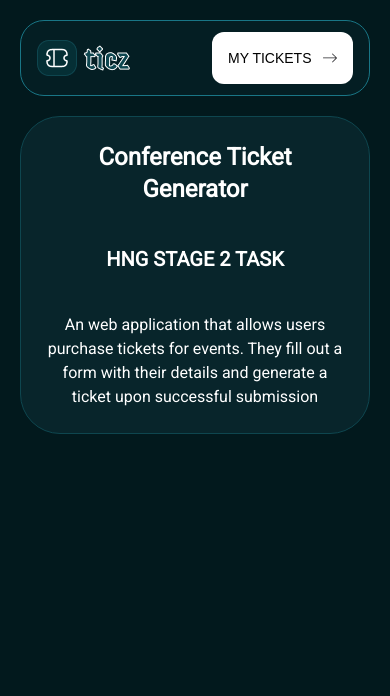
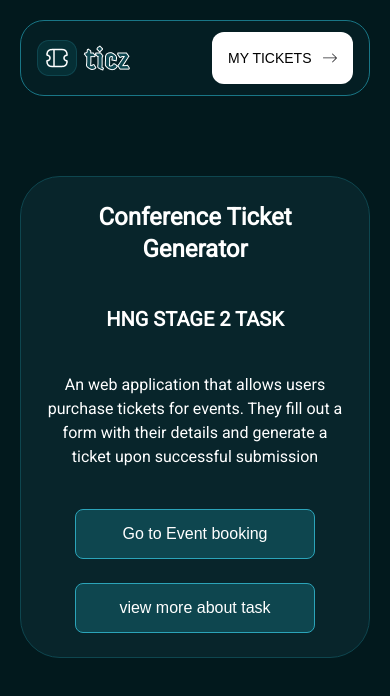
Before and after one commit to Thatchidinma/hngx-stage2-conference_ticket_generator, a Next.js app: page / in a window 390 px wide. Shown: the top 696 px of the page. Built offline with nearby package versions, Linux system fonts and the light colour scheme; a web font is replaced by a local one.

Commit message:
feat: added buttons to landnng page and added navigation across the  web page

```diff
--- a/app/page.jsx
+++ b/app/page.jsx
@@ -1,12 +1,18 @@
+import Button from "@/components/ui/Button";
+import Link from "next/link";
 
 export default function Home() {
 
   return (
-  <div className="flex justify-center mt-5 lg:mt-48 ">
+  <div className="flex justify-center mt-20 lg:mt-48 ">
       <main className=" w-full lg:w-[800px] border border-border bg-[#08252B] lg:bg-green-1 rounded-[40px] p-6 lg:p-12 lg:pt-10 flex flex-col gap-10 text-center  ">
         <h1 className="text-2xl lg:text-4xl font-semibold">Conference Ticket Generator</h1>
         <h2 className="text-xl lg:text-2xl font-semibold">HNG STAGE 2 TASK</h2>
         <p className="">An web application that allows users purchase tickets for events. They fill out a form with their details and generate a ticket upon successful submission</p>
+        <div className="flex flex-col sm:flex-row gap-6 sm:gap-10 w-[80%] m-auto justify-center">
+        <Link href={'/event'}><Button className='w-auto bg-border hover:scale-110 hover:animate-none' text={'Go to Event booking'}/></Link>
+        <Link href={'/project'}><Button className='w-auto bg-border hover:scale-110 hover:animate-none' text={'view more about task'}/></Link>
+        </div>
       </main>
     </div>
   );
--- a/app/project/page.jsx
+++ b/app/project/page.jsx
@@ -2,6 +2,7 @@
 import ButtonPair from '@/components/layout/ButtonPair'
 import React from 'react'
 import { useRouter } from 'next/navigation'
+import Link from 'next/link'
 
 const ProjectHome = () => {
     const route = useRouter();
@@ -95,7 +96,8 @@ const ProjectHome = () => {
                 <li>Integrating payment gateways for ticket purchases.</li>
                 <li>Generating & validating QR Codes for event check-in (Advanced).</li>
             </ul>
-            <p className="my-8 text-center font-semibold ">Need Help? Reach Out! 💬</p>
+            <p className="mt-8 text-center font-semibold ">Need Help? Reach Out! 💬</p>
+            <Link href={"http://thatchidinma.com"}><p className="mt-4 mb-8 text-center hover:scale-110 animate ease-in-out w-fit mx-auto"> <span className="text-4xl">👩🏾‍💻</span>  Thatchidinma.com</p></Link>
 
             <ButtonPair className='border border-border px-8 py-4 rounded-2xl w-[80%] m-auto ' text1={'Design File'} text2={'Github Code'} onClick_1={()=>{route.push('https://www.figma.com/design/zrf46XZuo6VPYREhZQTjQr/Event-Ticket-Booking-UI-%E2%80%93-Open-Source-Practice-Project-%F0%9F%8E%9F%EF%B8%8F-(Community)?node-id=2-142&t=AIMycAwC5pdeg1Qt-1')}} onClick_2={()=>{route.push("https://github.com/Thatchidinma/hngx-stage2-conference_ticket_generator")}}/>
         </main>
--- a/components/layout/Nav.jsx
+++ b/components/layout/Nav.jsx
@@ -23,7 +23,8 @@ const Nav = () => {
 
         <nav className=" lg:flex gap-9 pt-1 hidden text-[#B3B3B3] ">
             <Link href="/event" className={`${pathname.includes( "/event" ) ? "active" : ""} `}><p>Events</p></Link>
-            <Link href="/my_tickets" className={`${pathname == "/my_tickets" ? "active" : ""} `}><p>My Tickets</p></Link>
+            {/* <Link href="/my_tickets" className={`${pathname == "/my_tickets" ? "active" : ""} `}><p>My Tickets</p></Link> */}
+            <p>My Tickets</p>
             <Link href="/project" className={`${pathname == "/project" ? "active" : ""} `}><p>About Project</p></Link>
         </nav>
 
--- a/components/tickectSelection/TicketDetails.jsx
+++ b/components/tickectSelection/TicketDetails.jsx
@@ -16,7 +16,7 @@ const TicketDetails = () => {
       <Divider/>
       <TicketType/>
       <NoOfTicket/>
-      <ButtonPair text1={'Cancel'} text2={'Next'} onClick_2={()=>{route.push("/event/attendee-details")}}/>
+      <ButtonPair text1={'Cancel'} text2={'Next'} onClick_1={()=>(route.push("/"))} onClick_2={()=>{route.push("/event/attendee-details")}}/>
     </section>
   )
 }
```
